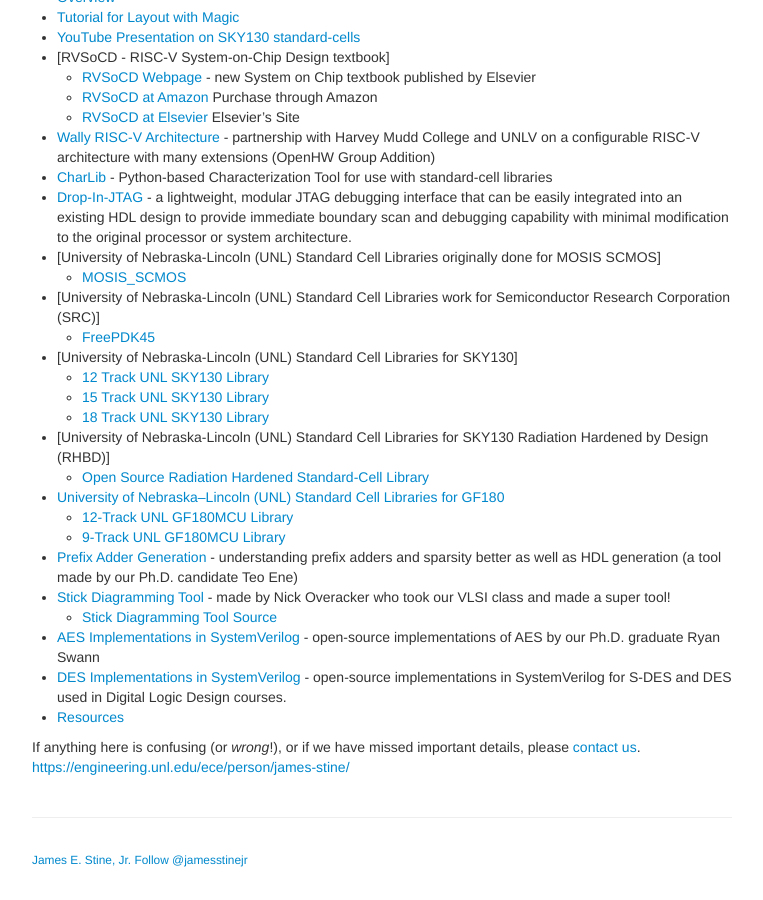
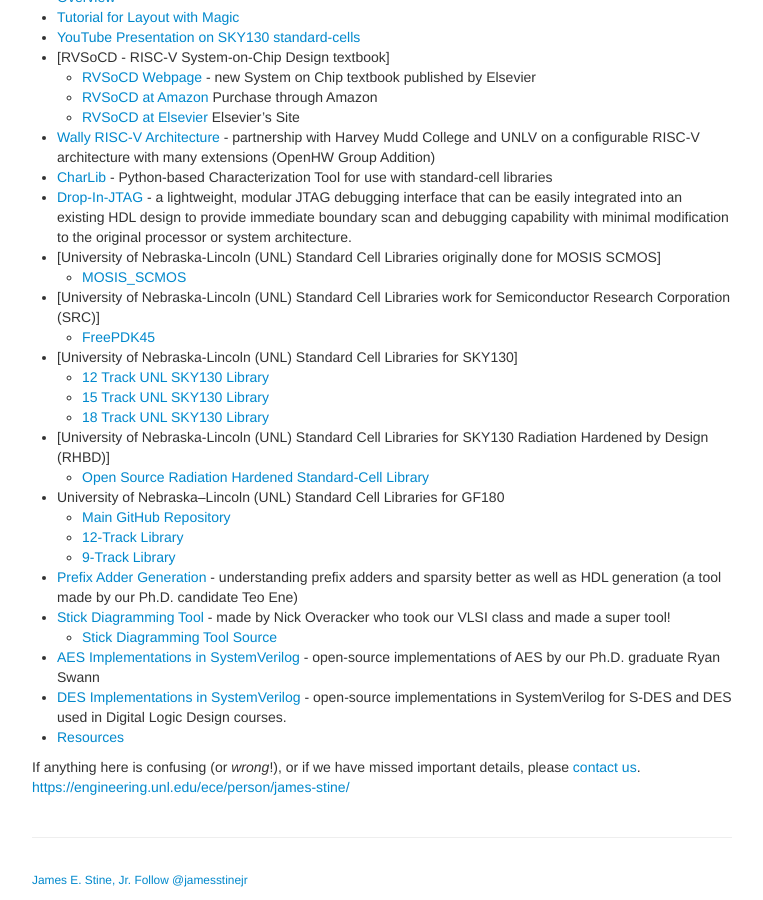
Before and after one commit to stineje/stineje.github.io, a Jekyll site: the page built from index.md, in a window 1280 px wide and 900 px high, scrolled down 625 px. Shown: the whole window, without its empty margins (258-1021 px from the left). Built offline with Jekyll 4.4.1, drawn with Linux system fonts in a browser that asks for light colours; comment, search, counter and statistics services are not loaded.

Commit message:
update stuff

```diff
--- a/index.md
+++ b/index.md
@@ -53,9 +53,10 @@ with this process.
   * [18 Track UNL SKY130 Library](https://foss-eda-tools.googlesource.com/skywater-pdk/libs/sky130_osu_sc_t18)
 - [University of Nebraska-Lincoln (UNL) Standard Cell Libraries for SKY130 Radiation Hardened by Design (RHBD)]
   * [Open Source Radiation Hardened Standard-Cell Library](https://github.com/stineje/sky130RHBDLib)
-- [University of Nebraska–Lincoln (UNL) Standard Cell Libraries for GF180](https://github.com/stineje/globalfoundries-pdk-libs-gf180mcu_osu_sc)
-  * [12-Track UNL GF180MCU Library](https://github.com/stineje/globalfoundries-pdk-libs-gf180mcu_osu_sc/tree/main/gf180mcu_osu_sc_gp12t3v3)
-  * [9-Track UNL GF180MCU Library](https://github.com/stineje/globalfoundries-pdk-libs-gf180mcu_osu_sc/tree/main/gf180mcu_osu_sc_gp9t3v3)
+- University of Nebraska–Lincoln (UNL) Standard Cell Libraries for GF180
+  * [Main GitHub Repository](https://github.com/stineje/globalfoundries-pdk-libs-gf180mcu_osu_sc)
+  * [12-Track Library](https://github.com/stineje/globalfoundries-pdk-libs-gf180mcu_osu_sc/tree/main/gf180mcu_osu_sc_gp12t3v3)
+  * [9-Track Library](https://github.com/stineje/globalfoundries-pdk-libs-gf180mcu_osu_sc/tree/main/gf180mcu_osu_sc_gp9t3v3)
 - [Prefix Adder Generation](https://github.com/tdene/synth_opt_adders) - understanding prefix adders and sparsity better as well as HDL generation (a tool made by our Ph.D. candidate Teo Ene)
 - [Stick Diagramming Tool](https://stixu.io/) - made by Nick Overacker who took our VLSI class and made a super tool!
   * [Stick Diagramming Tool Source](https://github.com/NickOveracker/StickDiagrammer)
```
